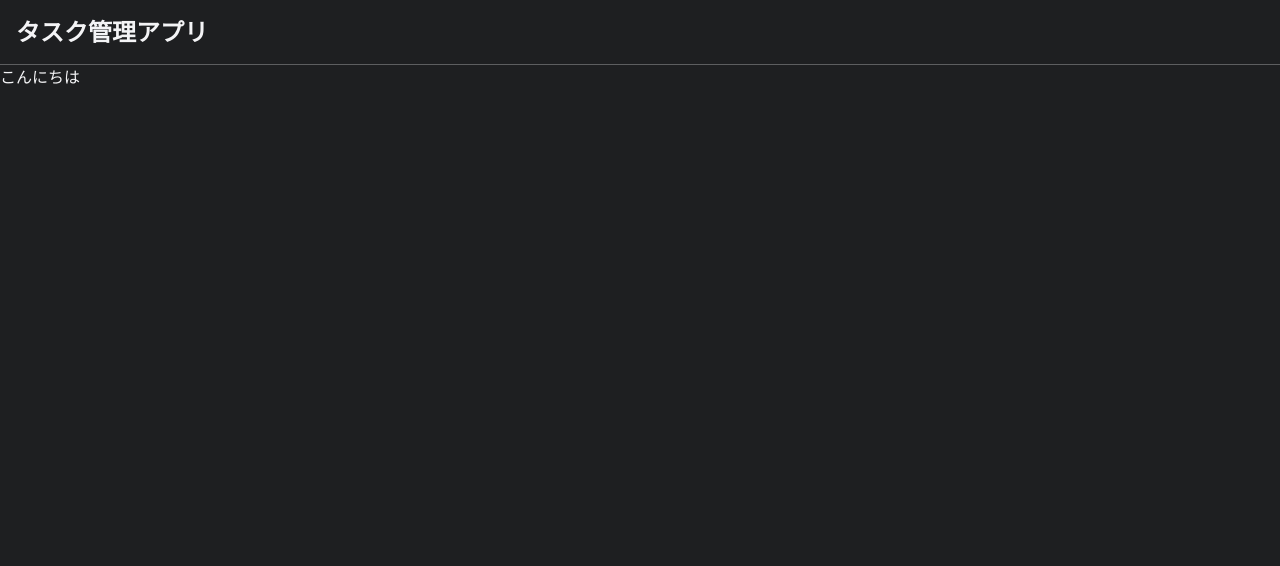
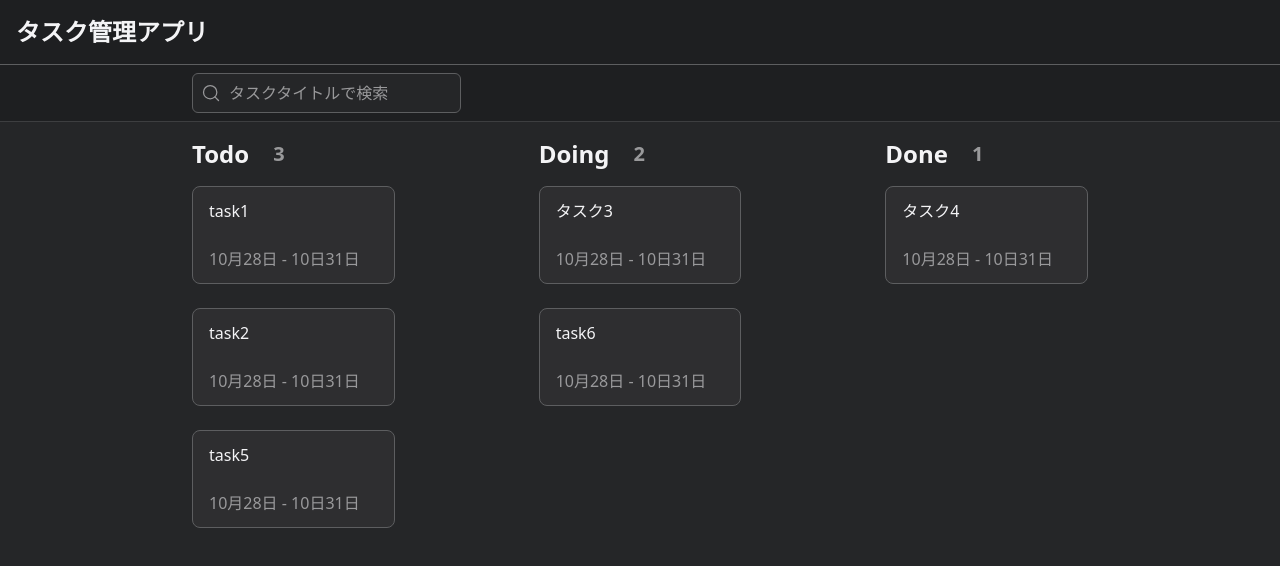
Before and after one commit to yuma-ouchi0907/task-management, a Next.js app in the folder frontend/: page / in a window 1280 px wide. Shown: the top 566 px of the page. Built offline with nearby package versions, Linux system fonts and the light colour scheme.

Commit message:
feat: add task search feature

```diff
--- a/frontend/src/app/page.tsx
+++ b/frontend/src/app/page.tsx
@@ -1,7 +1,58 @@
+"use client";
+import { useState, createContext } from "react";
+import ToolBar from "@/app/tasks/components/ToolBar";
+import { tasks } from "./tasks/data/tasks";
+import { STATUS_LIST } from "./tasks/type";
+
+// ✅ Contextの型を定義
+type SearchContextType = [string, React.Dispatch<React.SetStateAction<string>>];
+
+// ✅ 型付きでcreateContextを定義（初期値はダミー）
+export const SearchContext = createContext<SearchContextType>(["", () => {}]);
+
 export default function Home() {
+  const [query, setQuery] = useState<string>("");
+
   return (
     <>
-      <h1>こんにちは</h1>
+      <main>
+        <SearchContext.Provider value={[query, setQuery]}>
+          <ToolBar />
+        </SearchContext.Provider>
+
+        <section className="grid grid-cols-3 gap-4 bg-[var(--bg-surface)] px-32">
+          {STATUS_LIST.map((status) => (
+            <div key={status} className="h-screen bg-[var(--bg-surface)] px-16">
+              <div className="flex">
+                <h2 className="my-2 text-2xl leading-12 font-bold">{status}</h2>
+                <p className="mx-6 my-2 text-xl leading-12 font-bold text-[var(--text-secondary)]">
+                  {
+                    tasks
+                      .filter((task) => task.title.indexOf(query) !== -1)
+                      .filter((task) => task.status === status).length
+                  }
+                </p>
+              </div>
+              {tasks
+                .filter((task) => task.status === status)
+                .filter((task) => task.title.indexOf(query) !== -1)
+                .map((task) => (
+                  <article
+                    key={task.id}
+                    className="bg-[var(--bg-surface)] leading-12 text-[var(--text-primary)]"
+                  >
+                    <div className="radius-60 mb-6 rounded-lg border-1 border-[var(--border-primary)] bg-[var(--bg-surface2)] px-4 font-normal">
+                      <h3>{task.title}</h3>
+                      <p className="font-normal text-[var(--text-secondary)]">
+                        10月28日 - 10日31日
+                      </p>
+                    </div>
+                  </article>
+                ))}
+            </div>
+          ))}
+        </section>
+      </main>
     </>
   );
 }
--- /dev/null
+++ b/frontend/src/app/tasks/components/SearchBar.tsx
@@ -0,0 +1,13 @@
+import SearchIcon from "./SearchIcon";
+import SearchInput from "./SearchInput";
+
+const SearchBar: React.FC = () => {
+  return (
+    <label className="mx-3 my-2 flex h-10 cursor-text items-center rounded-md border border-[var(--border-primary)] bg-[var(--bg-surface)] transition focus-within:border-[var(--color-primary)]">
+      <SearchIcon />
+      <SearchInput placeholder="タスクタイトルで検索" />
+    </label>
+  );
+};
+
+export default SearchBar;
--- /dev/null
+++ b/frontend/src/app/tasks/components/SearchIcon.tsx
@@ -0,0 +1,7 @@
+import { Search } from "lucide-react";
+
+const SearchIcon: React.FC = () => {
+  return <Search className="m-2 h-5 w-5" strokeWidth={1.5} />;
+};
+
+export default SearchIcon;
--- /dev/null
+++ b/frontend/src/app/tasks/components/SearchInput.tsx
@@ -0,0 +1,19 @@
+import { useContext } from "react";
+import { SearchContext } from "@/app/page";
+
+type Props = {
+  placeholder?: string;
+};
+
+export default function SearchInput({ placeholder = "検索" }: Props) {
+  const [query, setQuery] = useContext(SearchContext);
+  return (
+    <input
+      type="text"
+      value={query}
+      placeholder={placeholder}
+      onChange={(e) => setQuery(e.target.value)}
+      className="flex-1 bg-transparent text-[var(--text-primary)] placeholder-[var(--text-secondary)] focus:outline-none"
+    />
+  );
+}
--- /dev/null
+++ b/frontend/src/app/tasks/components/ToolBar.tsx
@@ -0,0 +1,11 @@
+import SearchBar from "@/app/tasks/components/SearchBar";
+
+export default function Toolbar() {
+  return (
+    <section className="text-l grid w-screen content-center border-b border-[var(--border-primary)]/50 bg-[var(--bg-base)] px-45 leading-12 text-[var(--text-secondary)]">
+      <div className="flex h-14 content-center gap-8">
+        <SearchBar />
+      </div>
+    </section>
+  );
+}
```
